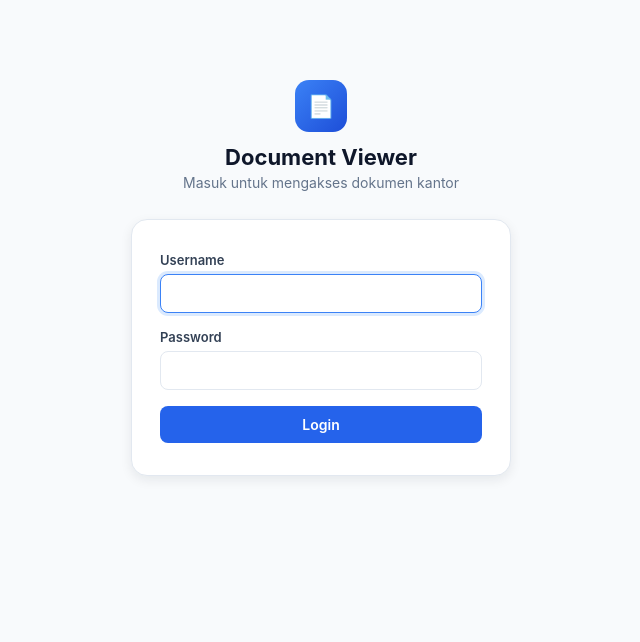
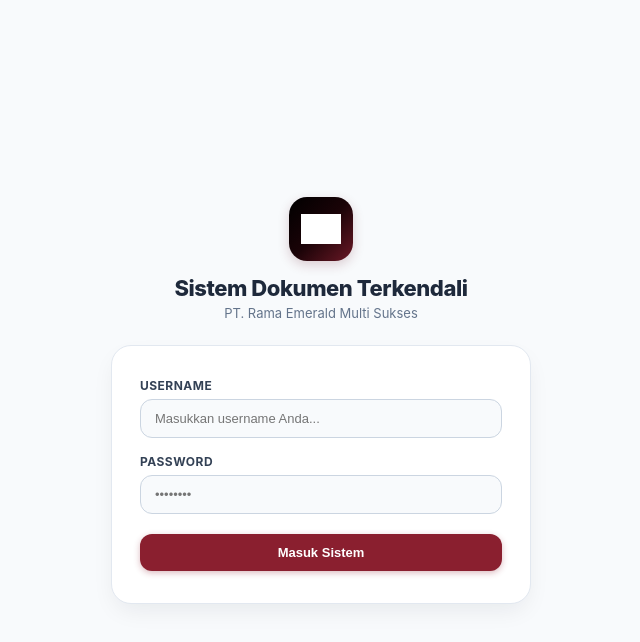
Before and after one commit to augranx2/docview, a Next.js app: page /login in a window 1280 px wide. Shown: the top 642 px of the page, without its empty margins (319-959 px from the left). Built offline with nearby package versions, Linux system fonts and the light colour scheme; grey boxes are pictures that could not be loaded.

Commit message:
2. gemini login index

```diff
--- a/pages/login/index.jsx
+++ b/pages/login/index.jsx
@@ -32,42 +32,57 @@ export default function LoginPage() {
   }
 
   return (
-    <div className="page page-narrow" style={{ paddingTop: 80 }}>
-      <div className="brand-header">
-        <div className="brand-badge">📄</div>
-        <h1 className="page-title">Document Viewer</h1>
-        <p className="page-subtitle">Masuk untuk mengakses dokumen kantor</p>
+    <div style={{ minHeight: "100vh", background: "#f8fafc", display: "flex", alignItems: "center", justifyContent: "center", padding: 20, fontFamily: "-apple-system, BlinkMacSystemFont, 'Segoe UI', Roboto, sans-serif" }}>
+      <div style={{ width: "100%", maxWidth: 420 }}>
+
+        {/* BRAND HEADER DENGAN LOGO RAMA */}
+        <div style={{ textAlign: "center", marginBottom: 24 }}>
+          <div style={{ display: "inline-flex", alignItems: "center", justifyContent: "center", width: 64, height: 64, borderRadius: 18, background: "linear-gradient(135deg, #000000 0%, #1a0307 50%, #6b1826 100%)", boxShadow: "0 4px 12px rgba(106,24,38,0.2)", marginBottom: 14, padding: 12 }}>
+            <img src="/logo-rama.png" alt="Logo" style={{ width: "100%", height: "100%", objectFit: "contain", filter: "brightness(0) invert(1)" }} />
+          </div>
+          <h1 style={{ fontSize: 22, fontWeight: 800, color: "#1e293b", margin: "0 0 4px", letterSpacing: "-0.02em" }}>Sistem Dokumen Terkendali</h1>
+          <p style={{ fontSize: 13, color: "#64748b", margin: 0 }}>PT. Rama Emerald Multi Sukses</p>
         </div>
 
-      <div className="auth-card">
+        {/* KARTU FORM LOGIN */}
+        <div style={{ background: "white", border: "1px solid #e2e8f0", borderRadius: 20, boxShadow: "0 10px 25px -5px rgba(15,23,42,0.08)", padding: "32px 28px" }}>
           <form onSubmit={handleSubmit}>
-          <div className="field">
-            <label className="label">Username</label>
+            <div style={{ marginBottom: 16 }}>
+              <label style={{ display: "block", fontSize: 12, fontWeight: 700, color: "#334155", marginBottom: 6, textTransform: "uppercase", letterSpacing: "0.04em" }}>Username</label>
               <input
                 type="text"
-              className="input"
+                style={{ width: "100%", padding: "11px 14px", border: "1px solid #cbd5e1", borderRadius: 12, fontSize: 13, outline: "none", background: "#f8fafc", color: "#0f172a" }}
                 value={username}
                 onChange={(e) => setUsername(e.target.value)}
                 required
                 autoFocus
+                placeholder="Masukkan username Anda..."
               />
             </div>
-          <div className="field">
-            <label className="label">Password</label>
+            <div style={{ marginBottom: 20 }}>
+              <label style={{ display: "block", fontSize: 12, fontWeight: 700, color: "#334155", marginBottom: 6, textTransform: "uppercase", letterSpacing: "0.04em" }}>Password</label>
               <input
                 type="password"
-              className="input"
+                style={{ width: "100%", padding: "11px 14px", border: "1px solid #cbd5e1", borderRadius: 12, fontSize: 13, outline: "none", background: "#f8fafc", color: "#0f172a" }}
                 value={password}
                 onChange={(e) => setPassword(e.target.value)}
                 required
+                placeholder="••••••••"
               />
             </div>
-          {error && <p className="error-text" style={{ marginBottom: 16 }}>{error}</p>}
-          <button type="submit" disabled={loading} className="btn btn-primary btn-block">
-            {loading ? <span className="spinner" /> : "Login"}
+
+            {error && <p style={{ color: "#dc2626", fontSize: 12, background: "#fef2f2", padding: 10, borderRadius: 10, border: "1px solid #fecaca", marginBottom: 16 }}>{error}</p>}
+
+            <button
+              type="submit"
+              disabled={loading}
+              style={{ width: "100%", padding: "11px 16px", borderRadius: 12, background: "#8a1f2f", color: "white", fontSize: 13, fontWeight: 700, border: "none", cursor: "pointer", boxShadow: "0 2px 6px rgba(138,31,47,0.3)", transition: "background 0.15s" }}
+            >
+              {loading ? "Memproses..." : "Masuk Sistem"}
             </button>
           </form>
         </div>
       </div>
+    </div>
   );
 }
```
Lines whose indentation alone changed are shown as unchanged.
